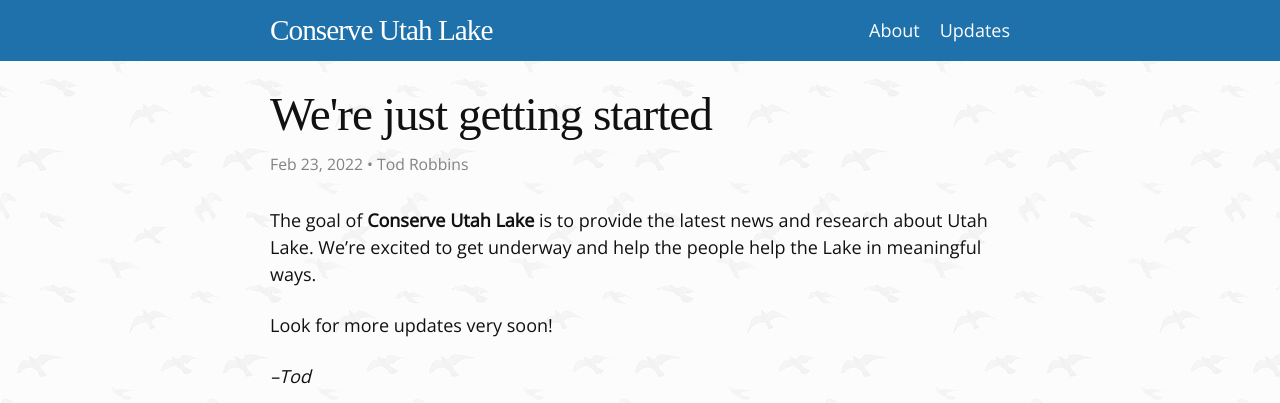
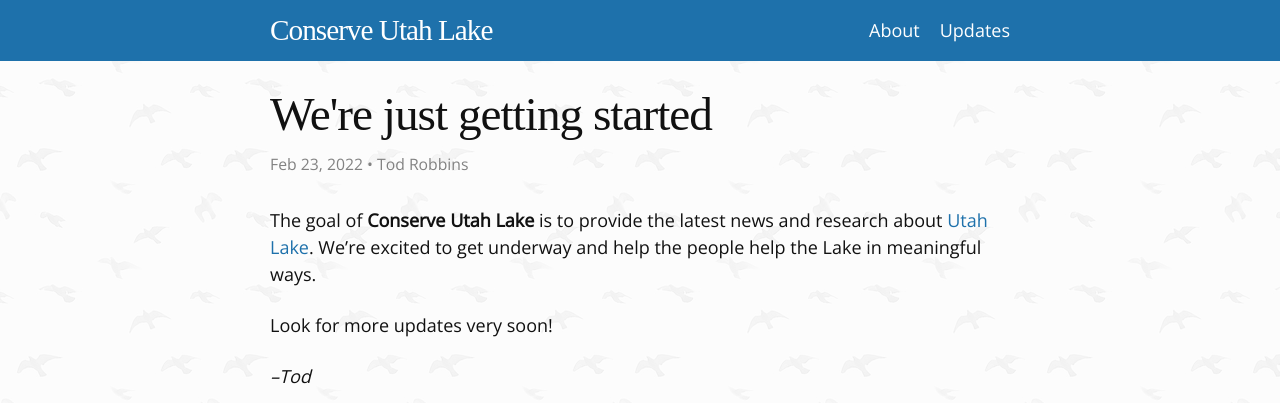
Before and after one commit to conserveutahlake/website, a Jekyll site: the page built from _posts/2022-02-23-were-just-getting-started.md, in a window 1280 px wide. Shown: the top 403 px of the page. Built offline with Jekyll 4.4.1, drawn with Linux system fonts in a browser that asks for light colours; some web fonts are replaced; part of the change alters nothing that is shown.

Commit message:
added link to WP

```diff
--- a/_posts/2022-02-23-were-just-getting-started.md
+++ b/_posts/2022-02-23-were-just-getting-started.md
@@ -6,7 +6,7 @@ author:
 - Tod Robbins
 ---
 
-The goal of **Conserve Utah Lake** is to provide the latest news and research about Utah Lake. We're excited to get underway and help the people help the Lake in meaningful ways.
+The goal of **Conserve Utah Lake** is to provide the latest news and research about [Utah Lake](https://en.m.wikipedia.org/wiki/Utah_lake). We're excited to get underway and help the people help the Lake in meaningful ways.
 
 Look for more updates very soon!
 
```
